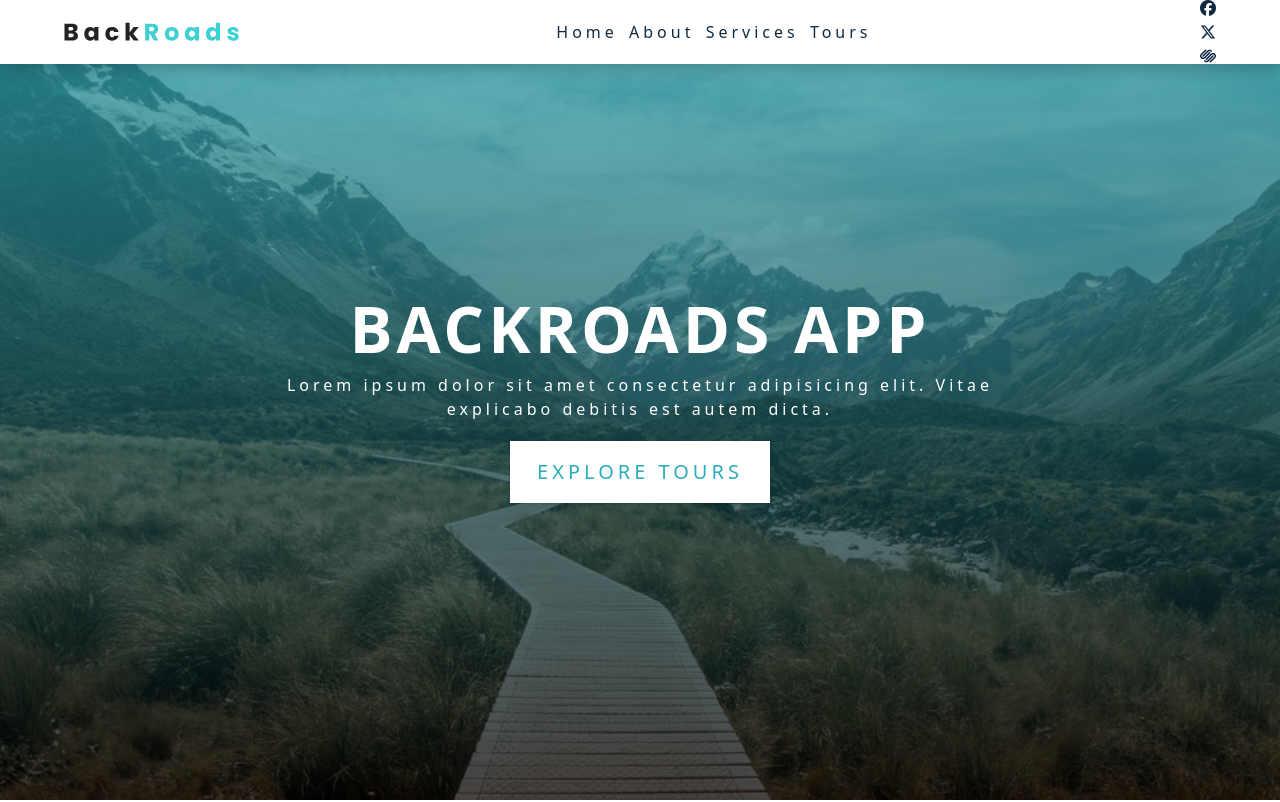
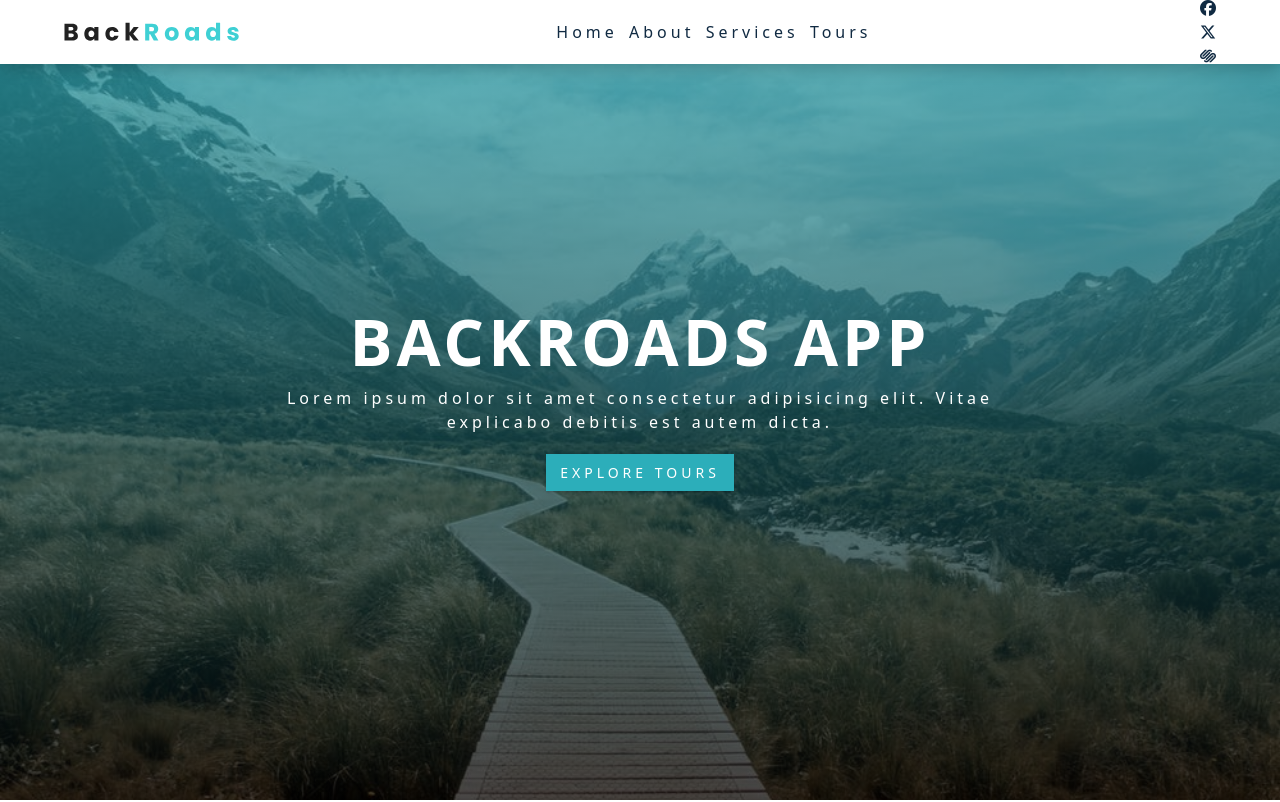
Before and after one commit to NikaDeg/be-pair-prog1-, a React (Vite) app in the folder week3-fe-pair-programming/: page / in a window 1280 px wide. Shown: the top 802 px of the page. Built offline with nearby package versions, Linux system fonts and the light colour scheme.

Commit message:
Apply css-style for Hero component

```diff
--- a/week3-fe-pair-programming/src/App.css
+++ b/week3-fe-pair-programming/src/App.css
@@ -171,51 +171,7 @@
 ===============
 */
 
-.hero {
-  min-height: 100vh;
-  background: var(--clr-primary-5);
-  display: flex;
-  justify-content: center;
-  align-items: center;
-}
-.hero-banner {
-  text-align: center;
-  color: var(--clr-white);
-  padding: 0 3rem;
-}
-.hero-banner h1 {
-  text-transform: uppercase;
-}
-.hero-banner p {
-  max-width: 35rem;
-  margin-left: auto;
-  margin-right: auto;
-  color: var(--clr-white);
-  letter-spacing: var(--spacing);
-}
-.hero-btn {
-  padding: 0.9rem 1.6rem;
-  font-size: 1.25rem;
-  background: var(--clr-white);
-  color: var(--clr-primary-5);
-}
-.hero-btn:hover {
-  background: transparent;
-  color: var(--clr-white);
-  border-color: var(--clr-white);
-}
-@media screen and (min-width: 768px) {
-  .hero {
-    background: linear-gradient(rgb(44, 174, 186, 0.7), rgba(0, 0, 0, 0.7)),
-      url('./assets/images/main.jpeg') center/cover no-repeat;
-  }
-  .hero-banner {
-    padding: 0;
-  }
-  .hero-banner p {
-    max-width: 45rem;
-  }
-}
+
 /*
 ===============
 About
--- /dev/null
+++ b/week3-fe-pair-programming/src/Hero.module.css
@@ -0,0 +1,45 @@
+.hero {
+  min-height: 100vh;
+  background: var(--clr-primary-5);
+  display: flex;
+  justify-content: center;
+  align-items: center;
+}
+.hero-banner {
+  text-align: center;
+  color: var(--clr-white);
+  padding: 0 3rem;
+}
+.hero-banner h1 {
+  text-transform: uppercase;
+}
+.hero-banner p {
+  max-width: 35rem;
+  margin-left: auto;
+  margin-right: auto;
+  color: var(--clr-white);
+  letter-spacing: var(--spacing);
+}
+.hero-btn {
+  padding: 0.9rem 1.6rem;
+  font-size: 1.25rem;
+  background: var(--clr-white);
+  color: var(--clr-primary-5);
+}
+.hero-btn:hover {
+  background: transparent;
+  color: var(--clr-white);
+  border-color: var(--clr-white);
+}
+@media screen and (min-width: 768px) {
+  .hero {
+    background: linear-gradient(rgb(44, 174, 186, 0.7), rgba(0, 0, 0, 0.7)),
+      url('./assets/images/main.jpeg') center/cover no-repeat;
+  }
+  .hero-banner {
+    padding: 0;
+  }
+  .hero-banner p {
+    max-width: 45rem;
+  }
+}
--- a/week3-fe-pair-programming/src/components/Hero.jsx
+++ b/week3-fe-pair-programming/src/components/Hero.jsx
@@ -1,20 +1,21 @@
-function Hero() {
+import React from 'react';
+import styles from '../Hero.module.css';
+
+const Hero = () => {
   return (
-    <div>
-      <section className="hero" id="home">
-        <div className="hero-banner">
+    <section className={styles.hero} id='home'>
+      <div className={styles['hero-banner']}>
         <h1>backroads app</h1>
         <p>
-            Lorem ipsum dolor sit amet consectetur adipisicing elit. Vitae explicabo
-            debitis est autem dicta.
+          Lorem ipsum dolor sit amet consectetur adipisicing elit. Vitae
+          explicabo debitis est autem dicta.
         </p>
-          <a href="#tours" className="btn hero-btn">
+        <a href='#tours' className={`btn ${styles['hero-btn']}`}>
           explore tours
         </a>
       </div>
     </section>
-    </div>
-  );
+  )
 }
 
-export default Hero;
+export default Hero
```
Lines whose indentation alone changed are shown as unchanged.
